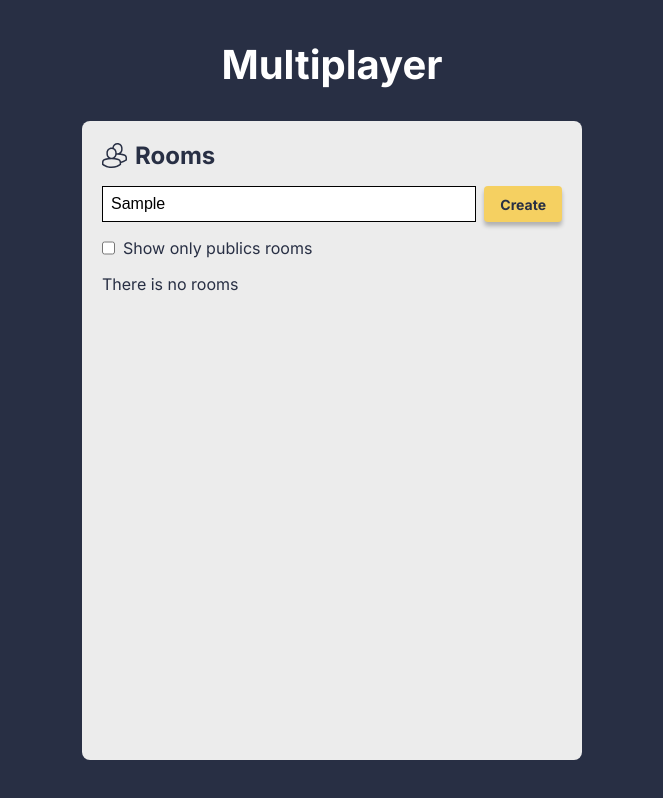
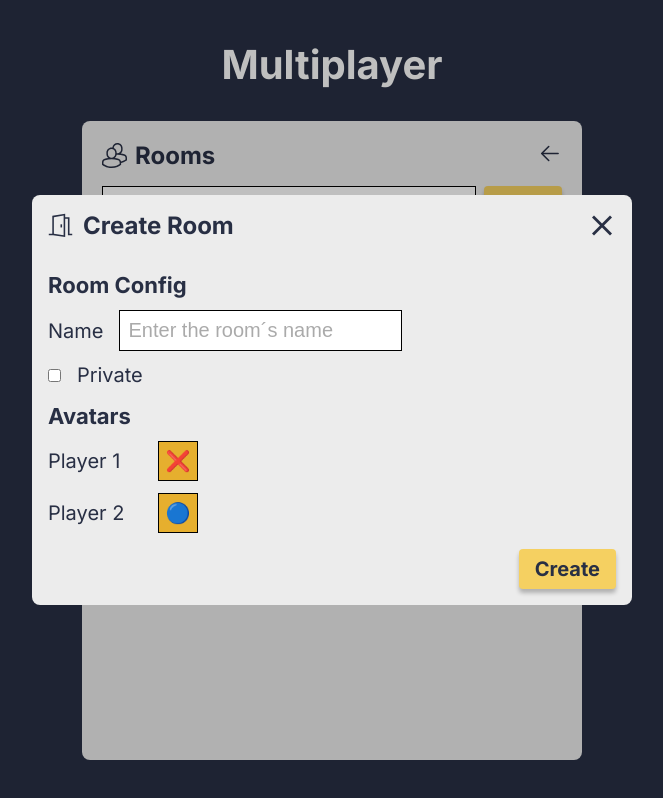
Before and after one commit to FedericoBarberon/tic-tac-toe, a React (Vite) app: page /multiplayer in a window 1280 px wide. Both pictures are taken after typing "Sample" into the empty fields and a click on the button "Create". Shown: the whole page, without its empty margins (308-971 px from the left). Built offline with nearby package versions, Linux system fonts and the light colour scheme.

Commit message:
Add create room modal and fix some styles

```diff
--- a/src/components/ConfigModal/ConfigModal.jsx
+++ b/src/components/ConfigModal/ConfigModal.jsx
@@ -1,7 +1,6 @@
 import ModalCard from '../ModalCard/ModalCard'
 import ConfigIcon from '../../assets/icons/ConfigIcon.svg'
 import { useConfig } from '../../hooks/useConfig'
-import './configModal.scss'
 import Close from '../Close/Close'
 
 export default function ConfigModal ({ handleClose }) {
@@ -43,7 +42,7 @@ export default function ConfigModal ({ handleClose }) {
 
         <div className='form-group'>
           <h3>Multiplayer</h3>
-          <label className='multiplayerName-input-label'>
+          <label className='input-label'>
             Player Name
             <input defaultValue={multiplayerName} name='playerName' minLength={3} maxLength={20} placeholder='Enter your player name' required />
           </label>
--- a/src/components/ConfigModal/configModal.scss
+++ /dev/null
@@ -1,49 +0,0 @@
-@use "../../sass/utils/functions" as f;
-@use "../../sass/utils/cursor";
-
-.config-form {
-  display: flex;
-  flex-direction: column;
-  gap: f.rem(16);
-
-  .form-group {
-    display: flex;
-    flex-direction: column;
-    align-items: flex-start;
-    gap: f.rem(12);
-
-    h3 {
-      font-size: f.rem(22);
-    }
-
-    .avatar-input-label {
-      display: flex;
-      width: f.rem(150);
-      justify-content: space-between;
-      align-items: center;
-      font-size: f.rem(20);
-
-      input {
-        width: f.rem(40);
-        height: f.rem(40);
-        background-color: var(--yellow);
-        font-weight: bold;
-        font-size: inherit;
-        text-align: center;
-        padding: 0;
-      }
-    }
-
-    .multiplayerName-input-label {
-      display: flex;
-      justify-content: space-between;
-      align-items: center;
-      gap: f.rem(16);
-      font-size: f.rem(20);
-    }
-  }
-
-  button {
-    align-self: end;
-  }
-}
--- /dev/null
+++ b/src/components/CreateRoomModal/CreateRoomModal.jsx
@@ -0,0 +1,89 @@
+import ModalCard from '../ModalCard/ModalCard'
+import Close from '../Close/Close'
+import RoomIcon from '../../assets/icons/RoomIcon.svg'
+import { useConfig } from '../../hooks/useConfig'
+import { useMultiplayer } from '../../hooks/useMultiplayer'
+import { useState } from 'react'
+
+export default function CreateRoomModal ({ handleClose }) {
+  const { avatars } = useConfig()
+  const { createRoom } = useMultiplayer()
+
+  const [formValues, setFormValues] = useState({
+    name: '',
+    private: false,
+    password: '',
+    avatars: {
+      p1: avatars.p1,
+      p2: avatars.p2
+    }
+  })
+
+  const handleInputChange = (e) => {
+    setFormValues(prevValues => ({ ...prevValues, [e.target.name]: e.target.value }))
+  }
+
+  const handlePrivateChange = (e) => {
+    setFormValues(prevValues => ({ ...prevValues, private: !prevValues.private, password: '' }))
+  }
+  const handleAvatarsChange = (e) => {
+    setFormValues(prevValues => {
+      const avatars = { ...prevValues.avatars, [e.target.name]: e.target.value }
+
+      return { ...prevValues, avatars }
+    })
+  }
+
+  const handleSubmit = (e) => {
+    e.preventDefault()
+
+    createRoom(formValues)
+    handleClose()
+  }
+
+  return (
+    <ModalCard>
+      <header>
+        <img src={RoomIcon} alt='Room Icon' className='icon' />
+        <h2>Create Room</h2>
+        <Close handleClose={handleClose} />
+      </header>
+
+      <form className='config-form' onSubmit={handleSubmit}>
+        <div className='form-group'>
+          <h3>Room Config</h3>
+          <label className='input-label'>
+            Name
+            <input name='name' placeholder='Enter the room´s name' value={formValues.name} onChange={handleInputChange} required />
+          </label>
+
+          <label className='input-label'>
+            <input type='checkbox' checked={formValues.private} onChange={handlePrivateChange} />
+            Private
+          </label>
+
+          {formValues.private && (
+            <label className='input-label'>
+              Password
+              <input name='password' placeholder='Enter a password' type='password' value={formValues.password} onChange={handleInputChange} />
+            </label>
+          )}
+        </div>
+
+        <div className='form-group'>
+          <h3>Avatars</h3>
+          <label className='avatar-input-label'>
+            Player 1
+            <input value={formValues.avatars.p1} name='p1' minLength={1} maxLength={2} placeholder='X' required onChange={handleAvatarsChange} />
+          </label>
+          <label className='avatar-input-label'>
+            Player 2
+            <input value={formValues.avatars.p2} name='p2' minLength={1} maxLength={2} placeholder='O' required onChange={handleAvatarsChange} />
+          </label>
+        </div>
+
+        <button className='button'>Create</button>
+      </form>
+    </ModalCard>
+  )
+}
--- a/src/context/MultiplayerContext.jsx
+++ b/src/context/MultiplayerContext.jsx
@@ -1,34 +1,17 @@
-import { createContext, useEffect, useState } from 'react'
+import { createContext, useState } from 'react'
 
 export const MultiplayerContext = createContext()
-
-const mockupRooms = [
-  {
-    name: 'Biggie room',
-    id: 1,
-    private: true
-  },
-  {
-    name: 'My Room',
-    id: 2,
-    private: false
-  },
-  {
-    name: 'I always win',
-    id: 3,
-    private: true
-  }
-]
 
 export default function MultiplayerProvider ({ children }) {
   const [rooms, setRooms] = useState([])
 
-  useEffect(() => {
-    setRooms(mockupRooms)
-  }, [])
+  const createRoom = (room) => {
+    room.id = window.crypto.randomUUID()
+    setRooms(prevRooms => [...prevRooms, room])
+  }
 
   return (
-    <MultiplayerContext.Provider value={{ rooms }}>
+    <MultiplayerContext.Provider value={{ rooms, createRoom }}>
       {children}
     </MultiplayerContext.Provider>
   )
--- a/src/routes/Multiplayer/MultiplayerPage.jsx
+++ b/src/routes/Multiplayer/MultiplayerPage.jsx
@@ -1,14 +1,21 @@
 import { useMultiplayer } from '../../hooks/useMultiplayer'
 import { useMemo, useState } from 'react'
 import { filterRooms } from '../../utils/filterRooms'
+import CreateRoomModal from '../../components/CreateRoomModal/CreateRoomModal'
 import PrivateRoomIcon from '../../assets/icons/PrivateRoomIcon.svg'
 import GroupIcon from '../../assets/icons/GroupIcon.svg'
+import BackIcon from '../../assets/icons/BackIcon.svg'
 import './multiplayerPage.scss'
+import { Link } from 'wouter'
 
 export default function MultiplayerPage () {
   const { rooms } = useMultiplayer()
+  const [showCreateRoomModal, setShowCreateRoomModal] = useState(false)
   const [filters, setFilters] = useState({ search: '', onlyPublics: false })
   const filteredRooms = useMemo(() => filterRooms(rooms, filters), [rooms, filters])
+
+  const openCreateRoomModal = () => setShowCreateRoomModal(true)
+  const closeCreateRoomModal = () => setShowCreateRoomModal(false)
 
   const handleSearchChange = (e) => {
     setFilters(prevFilters => ({ ...prevFilters, search: e.target.value }))
@@ -26,11 +33,16 @@ export default function MultiplayerPage () {
         <header>
           <img src={GroupIcon} alt='Group Icon' className='icon' />
           <h2>Rooms</h2>
+          <Link href='/'>
+            <a>
+              <img src={BackIcon} alt='Back Icon' title='Back' className='icon' />
+            </a>
+          </Link>
         </header>
 
         <div>
           <input placeholder='Search a room' className='input' name='search' value={filters.search} onChange={handleSearchChange} />
-          <button className='button'>Create</button>
+          <button className='button' onClick={openCreateRoomModal}>Create</button>
         </div>
 
         <label>
@@ -54,6 +66,8 @@ export default function MultiplayerPage () {
             : <p>There is no rooms</p>
         }
       </section>
+
+      {showCreateRoomModal && <CreateRoomModal handleClose={closeCreateRoomModal} />}
     </div>
   )
 }
--- a/src/routes/Multiplayer/multiplayerPage.scss
+++ b/src/routes/Multiplayer/multiplayerPage.scss
@@ -22,6 +22,10 @@
     header {
       display: flex;
       gap: f.rem(8);
+
+      h2 {
+        flex-grow: 1;
+      }
     }
 
     div {
--- a/src/sass/_globals.scss
+++ b/src/sass/_globals.scss
@@ -42,3 +42,49 @@
 .icon {
   width: f.rem(25);
 }
+
+.input-label {
+  display: flex;
+  align-items: center;
+  gap: f.rem(16);
+  font-size: f.rem(20);
+}
+
+.config-form {
+  display: flex;
+  flex-direction: column;
+  gap: f.rem(16);
+
+  .form-group {
+    display: flex;
+    flex-direction: column;
+    align-items: flex-start;
+    gap: f.rem(12);
+
+    h3 {
+      font-size: f.rem(22);
+    }
+
+    .avatar-input-label {
+      display: flex;
+      width: f.rem(150);
+      justify-content: space-between;
+      align-items: center;
+      font-size: f.rem(20);
+
+      input {
+        width: f.rem(40);
+        height: f.rem(40);
+        background-color: var(--yellow);
+        font-weight: bold;
+        font-size: inherit;
+        text-align: center;
+        padding: 0;
+      }
+    }
+  }
+
+  button {
+    align-self: end;
+  }
+}
```
Also changed, not shown: src/assets/icons/BackIcon.svg (added), src/assets/icons/RoomIcon.svg (added).
